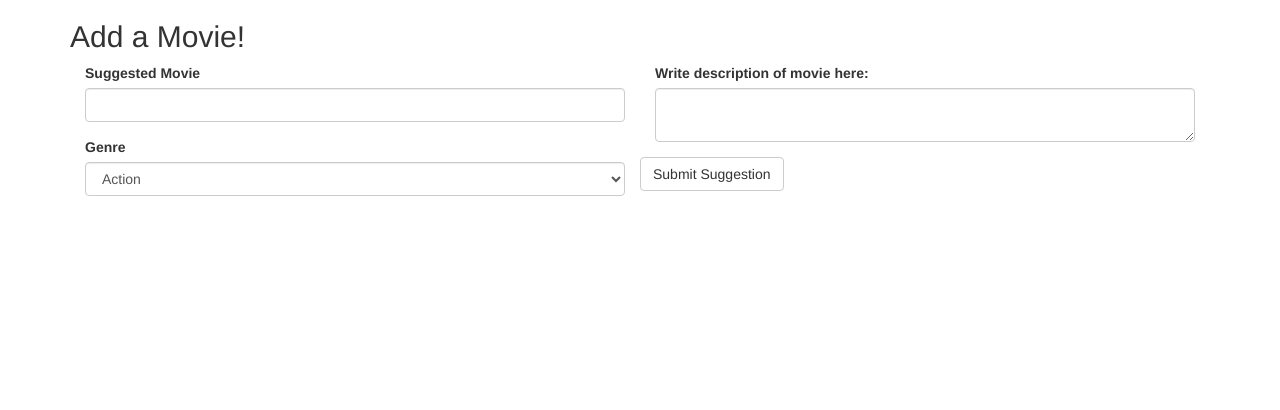
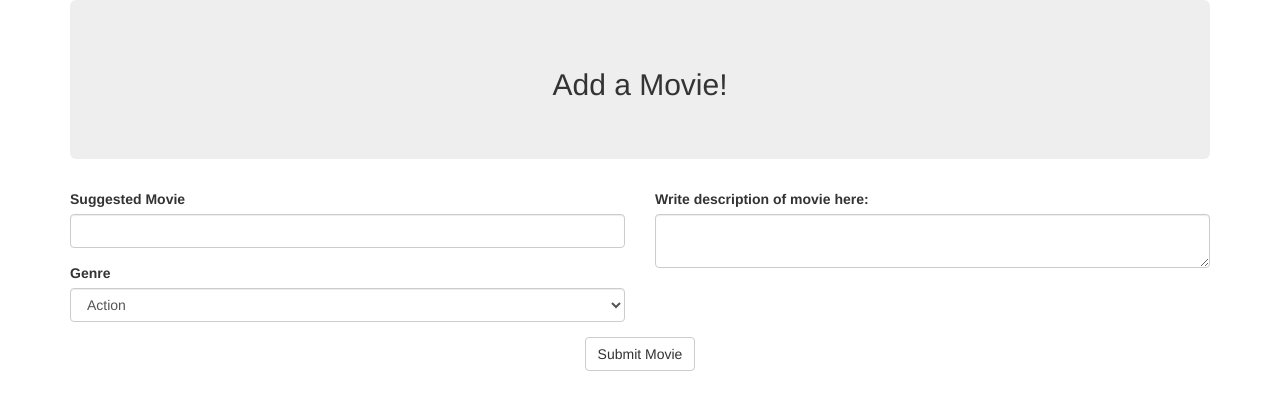
Before and after one commit to kdeggs/popcorn-data, a Flask app: page /add in a window 1280 px wide. Shown: the top 410 px of the page. Run offline with Flask 2, Linux system fonts and the light colour scheme; some libraries are stand-ins or nearby versions.

Commit message:
adjusted addmovie template

```diff
--- a/forms.py
+++ b/forms.py
@@ -9,4 +9,4 @@ class AddMoviesForm(Form):
         choices=[('action', 'Action'), ('comedy', 'Comedy'), ('horror', 'Horror'), ('romance', 'Romance')],
         validators=[DataRequired()])
 
-    submit = SubmitField('Submit Suggestion')
+    submit = SubmitField('Submit Movie')
--- a/templates/addmovie.html
+++ b/templates/addmovie.html
@@ -4,7 +4,10 @@
 
 {% block content %}
     <div class="container">
-    <h2>Add a Movie!</h2>
+     <div class="jumbotron">
+    <h2 class="text-center">Add a Movie!</h2>
+     </div>
+        <div class="row">
         <div class="col-md-6">
             {{ wtf.form_field(form.name)}}
             {{ wtf.form_field(form.genre) }}
@@ -12,8 +15,12 @@
         <div class="col-md-6">
         {{ wtf.form_field(form.description) }}
         </div>
+         </div>
     <div class='row'>
+        <div class="col text-center">
         {{ wtf.form_field(form.submit) }}
+        </div>
     </div>
+
     </div>
 {% endblock %}
--- a/templates/home.html
+++ b/templates/home.html
@@ -23,7 +23,7 @@
                 <br>
                 <div class="row">
                     <button type="button" class="btn btn-primary">View Popular Movies</button>
-                </div>
+
             </div>
         </div>
     </div>
```
